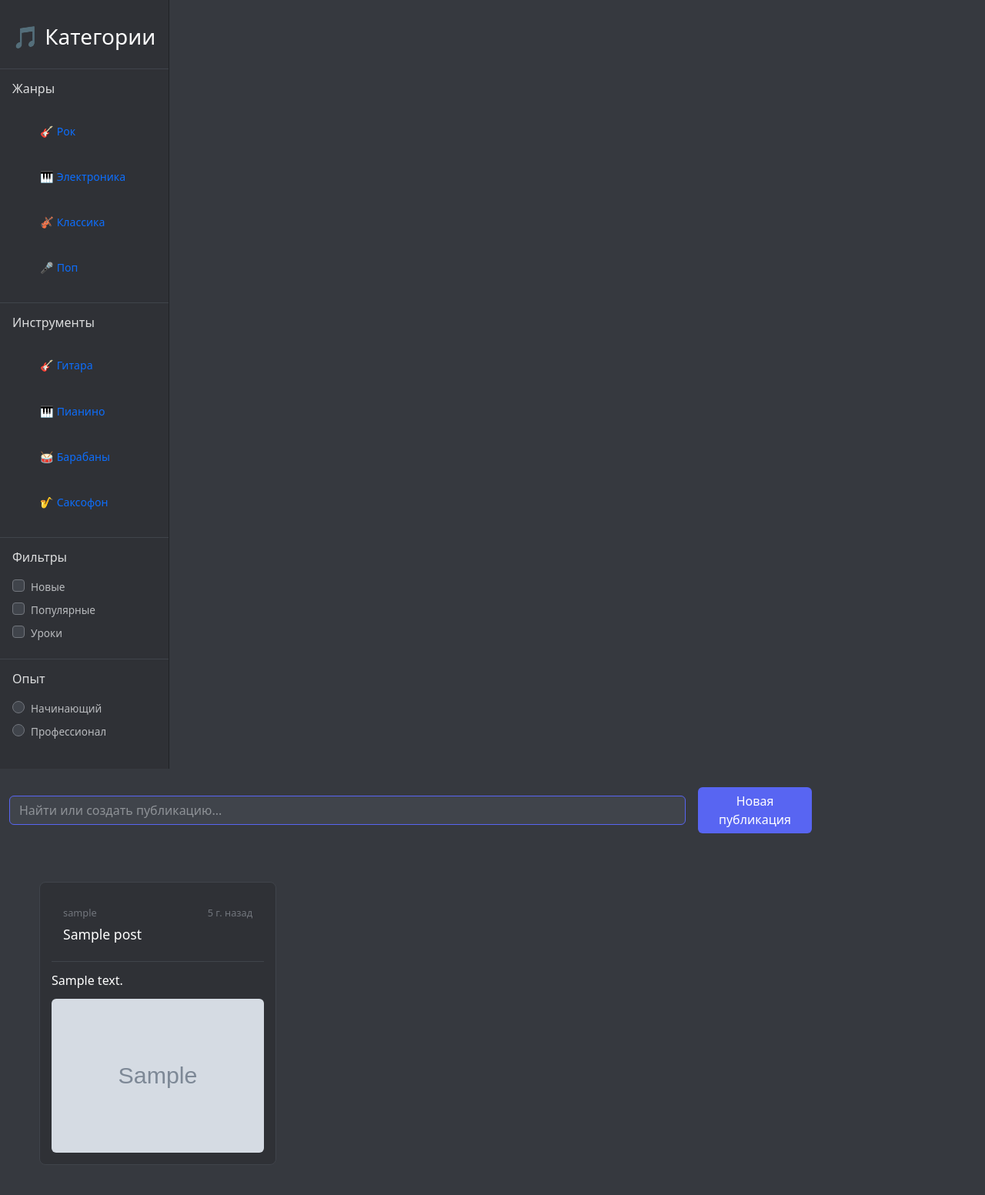
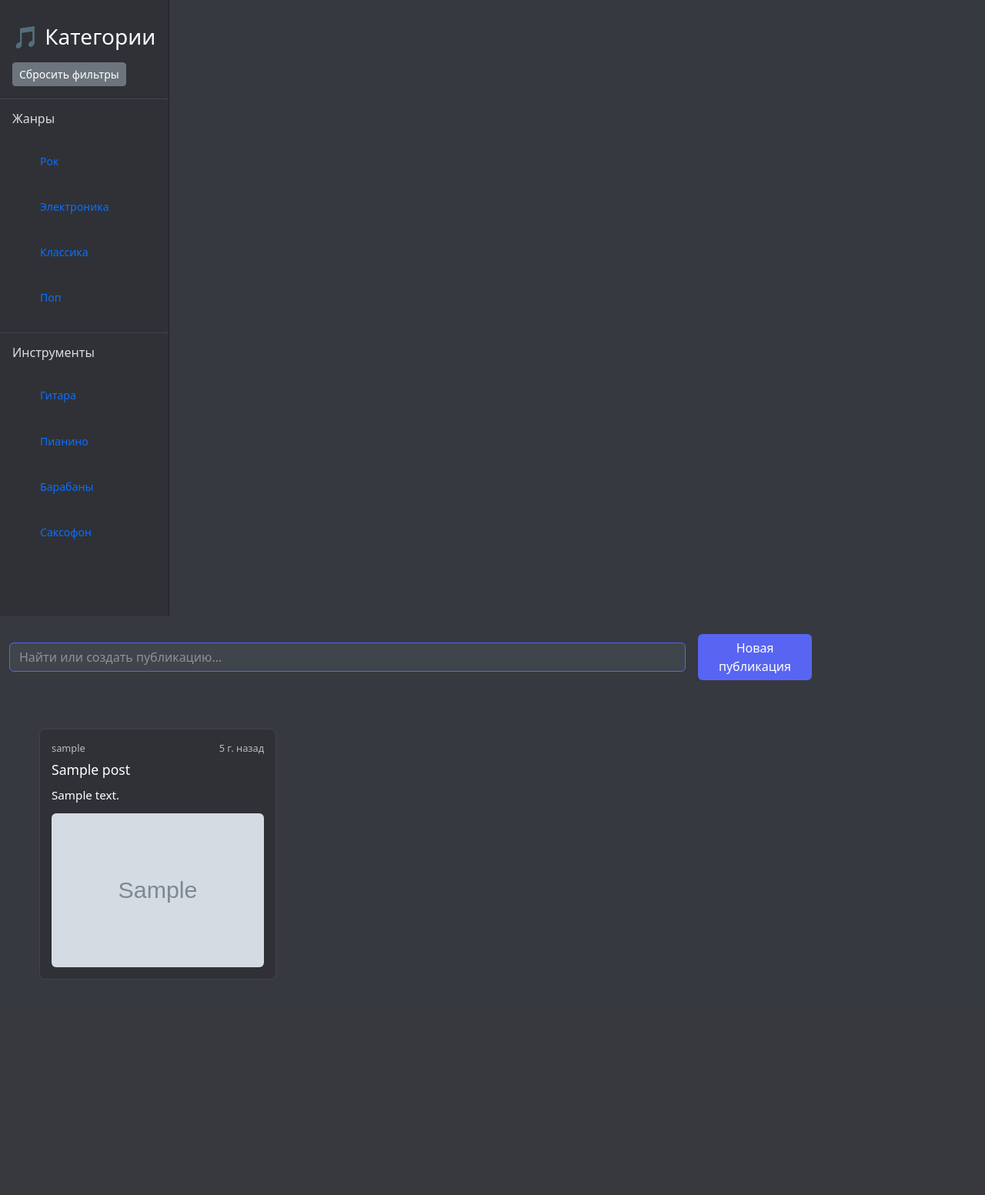
Before and after one commit to K0TOFEY/MusicHub, a Flask app: page / in a window 1280 px wide. Shown: the part 79-1632 px from the top of the page at 77% size. After the commit the page ends 1352 px from the top, so only its background shows below. Run offline with Flask 3, Linux system fonts and the light colour scheme; a user stored in the database is signed in; tables that the repository leaves empty hold one stand-in row (values such as "Sample post"); grey boxes marked "Sample" are stand-in pictures; parts of the project's set-up code (start-up, migrations or seed data) failed here and were passed over.

Commit message:
Вроде как всё сделано

```diff
--- a/app/models.py
+++ b/app/models.py
@@ -56,6 +56,10 @@ class Post(db.Model):
     # Связь с тегами через промежуточную таблицу
     tags = db.relationship('Tag', secondary='post_tag', backref='posts')
 
+    @property
+    def tag_names(self):
+        return [tag.name for tag in self.tags]
+
 
 class PostTag(db.Model):
     id = db.Column(db.Integer, primary_key=True)
--- a/app/routes.py
+++ b/app/routes.py
@@ -103,10 +103,17 @@ def login():
 
 
 @app.route('/')
-@app.route('/index')
 def index():
-    posts = Post.query.all()  # Получаем все посты из базы данных
-    return render_template('base.html', posts=posts)
+    tag_filter = request.args.get('tag')
+    page = request.args.get('page', 1, type=int)
+
+    query = Post.query
+    if tag_filter:
+        query = query.join(PostTag).join(Tag).filter(Tag.name == tag_filter)
+
+    posts = query.order_by(Post.created_at.desc()).paginate(page=page, per_page=9)
+
+    return render_template('base.html', posts=posts, active_tag=tag_filter)
 
 @app.route('/logout')
 @login_required
--- a/app/static/css/style.css
+++ b/app/static/css/style.css
@@ -197,64 +191,6 @@
 }
 
 /* Посты */
-.post-square {
-    width: 400px;
-    height: 400px;
-    background: #2f3136;
-    border-radius: 12px;
-    border: 1px solid #40444b;
-    overflow: hidden;
-    display: flex;
-    flex-direction: column;
-}
-
-.post-header {
-    padding: 15px;
-    border-bottom: 1px solid #40444b;
-}
-
-.post-title {
-    font-size: 1.3rem;
-    color: #fff;
-    margin-bottom: 8px;
-}
-
-.post-meta {
-    display: flex;
-    justify-content: space-between;
-    font-size: 0.8rem;
-    color: #72767d;
-}
-
-.media-container {
-    flex-grow: 1;
-    display: flex;
-    align-items: center;
-    justify-content: center;
-    padding: 15px;
-}
-
-.post-media-image {
-    max-width: 100%;
-    max-height: 100%;
-    object-fit: contain;
-    border-radius: 6px;
-}
-
-.custom-audio {
-    width: 100%;
-    height: 50px;
-    background: #40444b;
-    border-radius: 8px;
-}
-
-.custom-audio::-webkit-media-controls-timeline {
-    height: 12px;
-}
-
-/* Все предыдущие стили остаются */
-
-/* Сетка постов */
 .posts-grid {
     display: grid;
     grid-template-columns: repeat(3, 1fr);
@@ -262,14 +198,16 @@
     padding: 15px;
 }
 
-/* Карточка поста */
 .post-card {
     background: #2f3136;
     border: 1px solid #40444b;
     border-radius: 8px;
     padding: 15px;
     transition: transform 0.2s;
-    break-inside: avoid;
+}
+
+.post-card:hover {
+    transform: translateY(-3px);
 }
 
 .post-header {
@@ -326,5 +324,15 @@
 }
 
 .post-content {
-    color: #ffffff !important;
+    color: #fff !important;
+    font-size: 0.95rem;
+    line-height: 1.4;
 }
+
+.post-content p {
+    margin: 8px 0;
+}
+
+.post-meta {
+    color: #b9bbbe !important; /* Изменил цвет мета-данных на серо-белый */
+}
--- a/app/templates/base.html
+++ b/app/templates/base.html
@@ -50,50 +50,37 @@
             <nav class="col-md-2 sidebar">
                 <div class="sidebar-header p-3">
                     <h3 class="text-white">🎵 Категории</h3>
+                    <a href="{{ url_for('index') }}" class="btn btn-sm btn-secondary mt-2">Сбросить фильтры</a>
                 </div>
+
+                <!-- Жанры -->
                 <div class="filters-section p-3">
                     <h4 class="text-white mb-3">Жанры</h4>
                     <ul class="nav flex-column">
-                        <li class="nav-item channel"><span class="nav-link">🎸 Рок</span></li>
-                        <li class="nav-item channel"><span class="nav-link">🎹 Электроника</span></li>
-                        <li class="nav-item channel"><span class="nav-link">🎻 Классика</span></li>
-                        <li class="nav-item channel"><span class="nav-link">🎤 Поп</span></li>
+                        {% for tag in ['Рок', 'Электроника', 'Классика', 'Поп'] %}
+                            <li class="nav-item channel">
+                                <a href="{{ url_for('index', tag=tag) }}"
+                                   class="nav-link {% if active_tag == tag %}active-filter{% endif %}">
+                                    {{ tag }}
+                                </a>
+                            </li>
+                        {% endfor %}
                     </ul>
                 </div>
+
+                <!-- Инструменты -->
                 <div class="filters-section p-3">
                     <h4 class="text-white mb-3">Инструменты</h4>
                     <ul class="nav flex-column">
-                        <li class="nav-item channel"><span class="nav-link">🎸 Гитара</span></li>
-                        <li class="nav-item channel"><span class="nav-link">🎹 Пианино</span></li>
-                        <li class="nav-item channel"><span class="nav-link">🥁 Барабаны</span></li>
-                        <li class="nav-item channel"><span class="nav-link">🎷 Саксофон</span></li>
+                        {% for tag in ['Гитара', 'Пианино', 'Барабаны', 'Саксофон'] %}
+                            <li class="nav-item channel">
+                                <a href="{{ url_for('index', tag=tag) }}"
+                                   class="nav-link {% if active_tag == tag %}active-filter{% endif %}">
+                                    {{ tag }}
+                                </a>
+                            </li>
+                        {% endfor %}
                     </ul>
-                </div>
-                <div class="filters-section p-3">
-                    <h4 class="text-white mb-3">Фильтры</h4>
-                    <div class="form-check text-white">
-                        <input class="form-check-input" type="checkbox" id="new">
-                        <label class="form-check-label" for="new">Новые</label>
-                    </div>
-                    <div class="form-check text-white">
-                        <input class="form-check-input" type="checkbox" id="popular">
-                        <label class="form-check-label" for="popular">Популярные</label>
-                    </div>
-                    <div class="form-check text-white">
-                        <input class="form-check-input" type="checkbox" id="lessons">
-                        <label class="form-check-label" for="lessons">Уроки</label>
-                    </div>
-                </div>
-                <div class="filters-section p-3">
-                    <h4 class="text-white mb-3">Опыт</h4>
-                    <div class="form-check text-white">
-                        <input class="form-check-input" type="radio" name="experience" id="beginner">
-                        <label class="form-check-label" for="beginner">Начинающий</label>
-                    </div>
-                    <div class="form-check text-white">
-                        <input class="form-check-input" type="radio" name="experience" id="pro">
-                        <label class="form-check-label" for="pro">Профессионал</label>
-                    </div>
                 </div>
             </nav>
 
@@ -106,30 +93,30 @@
                         </div>
                     </div>
 
-                    <!-- Внутри блока с постами -->
                     <div class="posts-container p-4">
                         {% if posts %}
                             <div class="posts-grid">
                                 {% for post in posts %}
                                     <div class="post-card">
-                                        <!-- Заголовок -->
                                         <div class="post-header">
                                             <div class="post-meta">
-                                                <span class="post-author">{{ post.author.username }}</span>
+                                                <span class="post-author">
+                                                    {{ post.author.username }}
+                                                </span>
                                                 <span class="post-date">{{ post.created_at|timeago }}</span>
                                             </div>
                                             <h2 class="post-title">{{ post.title }}</h2>
                                         </div>
 
-                                        <!-- Контент -->
                                         <div class="post-content">
                                             {{ post.content|safe }}
                                             <div class="post-media">
                                                 {% if post.file_path %}
                                                     {% if post.file_path.lower().endswith(('.png', '.jpg', '.jpeg', '.gif')) %}
                                                         <img src="{{ url_for('static', filename=post.file_path) }}"
-                                                            class="post-image"
-                                                            alt="Изображение">
+                                                             class="post-image"
+                                                             alt="Изображение"
+                                                             style="cursor: pointer">
                                                     {% elif post.file_path.lower().endswith(('.mp3', '.wav', '.ogg')) %}
                                                         <audio controls class="post-audio">
                                                             <source src="{{ url_for('static', filename=post.file_path) }}">
@@ -141,6 +128,8 @@
                                     </div>
                                 {% endfor %}
                             </div>
+                        {% else %}
+                            <p class="text-white">Нет публикаций по выбранному фильтру</p>
                         {% endif %}
                     </div>
                 {% else %}
@@ -152,5 +141,42 @@
             </div>
         </div>
     </div>
+
+    <!-- Модальное окно -->
+    <div id="imageModal" class="modal">
+        <span class="close">&times;</span>
+        <img class="modal-content" id="modalImage">
+        <div class="modal-footer">
+            <a id="downloadLink" class="download-btn">Скачать</a>
+        </div>
+    </div>
+
+    <script>
+        // Открытие модалки
+        document.querySelectorAll('.post-image').forEach(img => {
+            img.onclick = function() {
+                const modal = document.getElementById("imageModal");
+                const modalImg = document.getElementById("modalImage");
+                const downloadLink = document.getElementById("downloadLink");
+
+                modal.style.display = "block";
+                modalImg.src = this.src;
+                downloadLink.href = this.src;
+                downloadLink.download = this.alt || 'image';
+            }
+        });
+
+        // Закрытие модалки
+        document.querySelector('.close').onclick = () => {
+            document.getElementById("imageModal").style.display = "none";
+        }
+
+        // Закрытие по клику вне области
+        window.onclick = (event) => {
+            if (event.target.classList.contains('modal')) {
+                document.getElementById("imageModal").style.display = "none";
+            }
+        }
+    </script>
 </body>
 </html>
--- a/run.py
+++ b/run.py
@@ -11,7 +11,8 @@ def make_shell_context():
 if __name__ == '__main__':
     with app.app_context():
         if Tag.query.count() == 0:
-            tags = ['Ноты', 'Гитара', 'Фортепиано', 'Ударные', 'Вокал']
+            tags = ['Рок', 'Электроника', 'Классика', 'Поп',
+                    'Гитара', 'Пианино', 'Барабаны', 'Саксофон']
             for tag_name in tags:
                 tag = Tag(name=tag_name)
                 db.session.add(tag)
```
Also changed, not shown: other parts of app/static/css/style.css (+61 -7 lines), app.db, app/static/img/aef3e6603ee2f500af13cfa5d882f59a.jpg (deleted), app/static/img/previewfile_2060495886.jpg (deleted), app/static/uploads/222858826_f9c6563b5965c89264eea0465c1ac740_800.jpg (deleted), app/static/uploads/Picture_3.png (deleted), app/static/uploads/m1000x1000.jpg (deleted).
